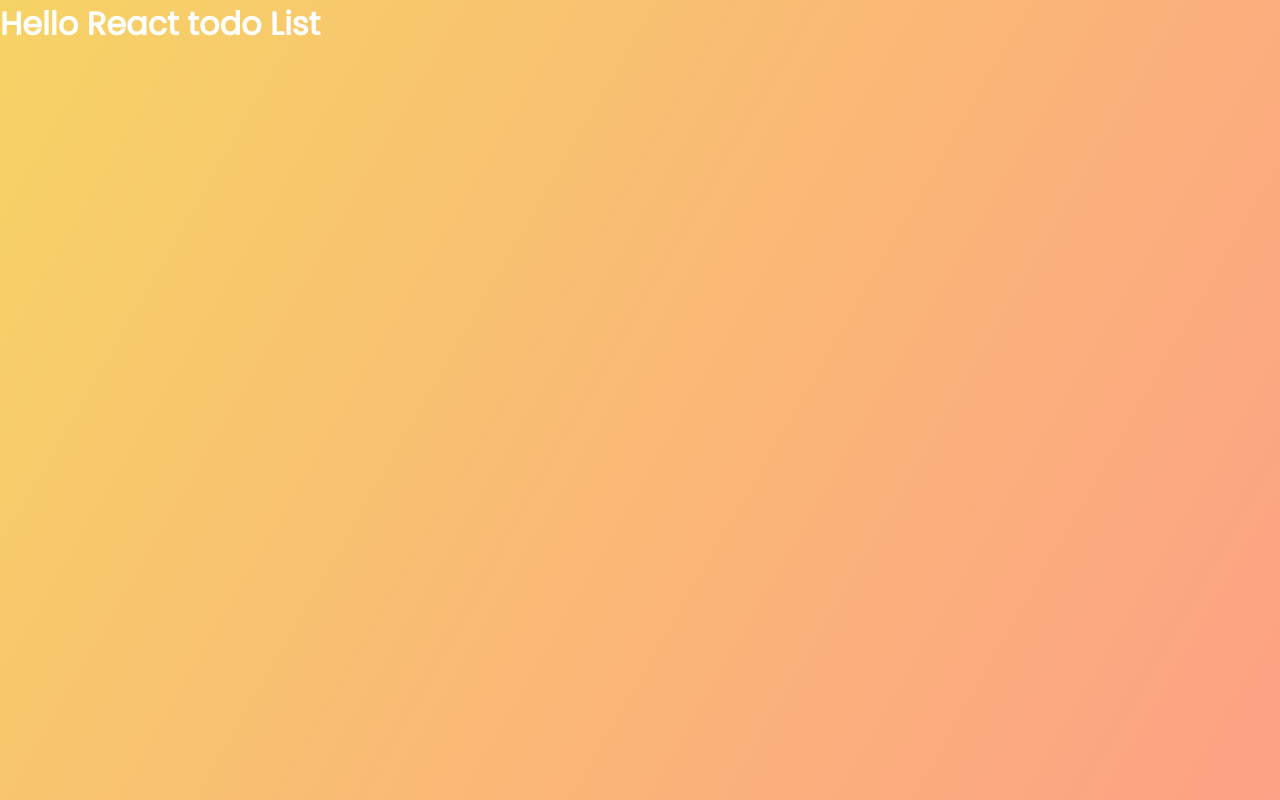
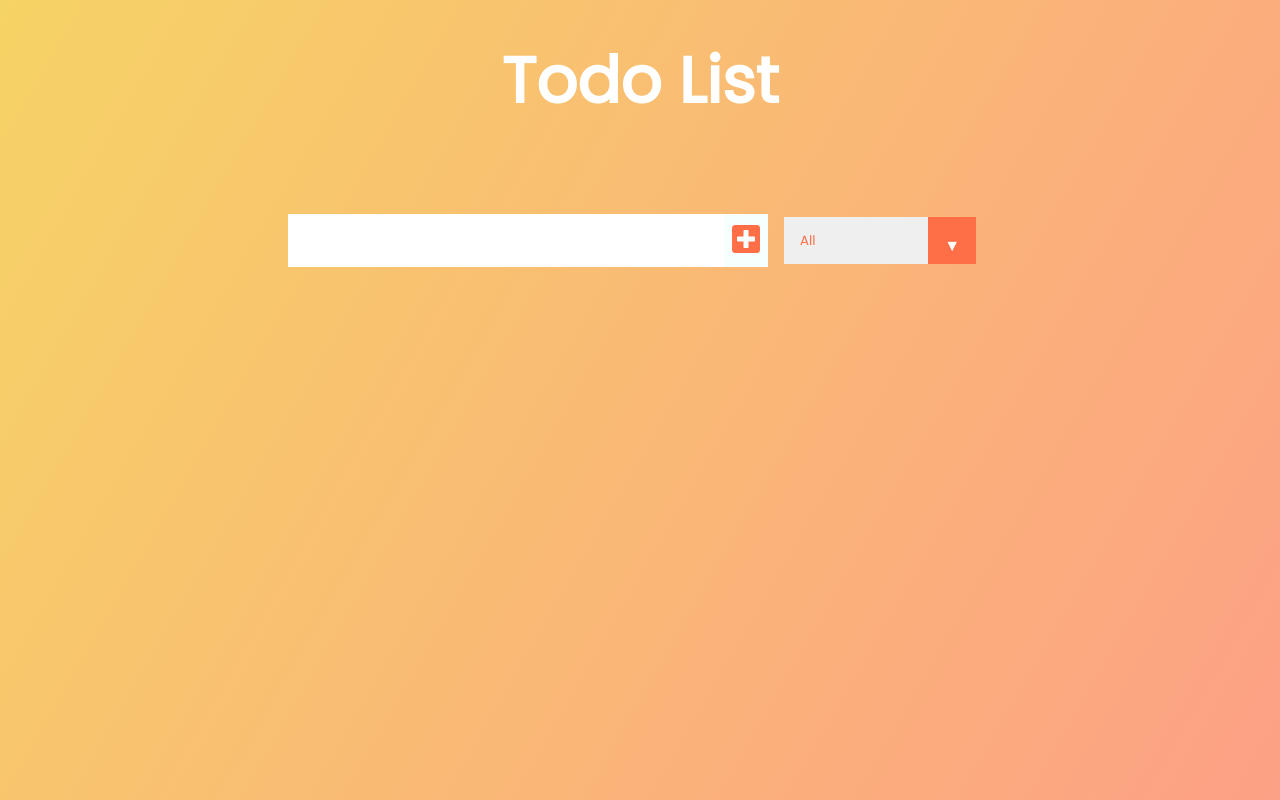
Before and after one commit to LulaZeta/todo_list_react, a React (Create React App) app: page / in a window 1280 px wide. Built offline with nearby package versions, Linux system fonts and the light colour scheme.

Commit message:
Update App.js

```diff
--- a/src/App.js
+++ b/src/App.js
@@ -1,10 +1,17 @@
 import './App.css';
+
+//Importing Components
+import Form from './components/Form'
 
 function App() {
   return (
     <div className="App">
-      <h1>Hello React todo List</h1>
+      <header>
+      <h1>Todo List</h1>
+      </header>
+      <Form />
     </div>
+
   );
 }
 
```
